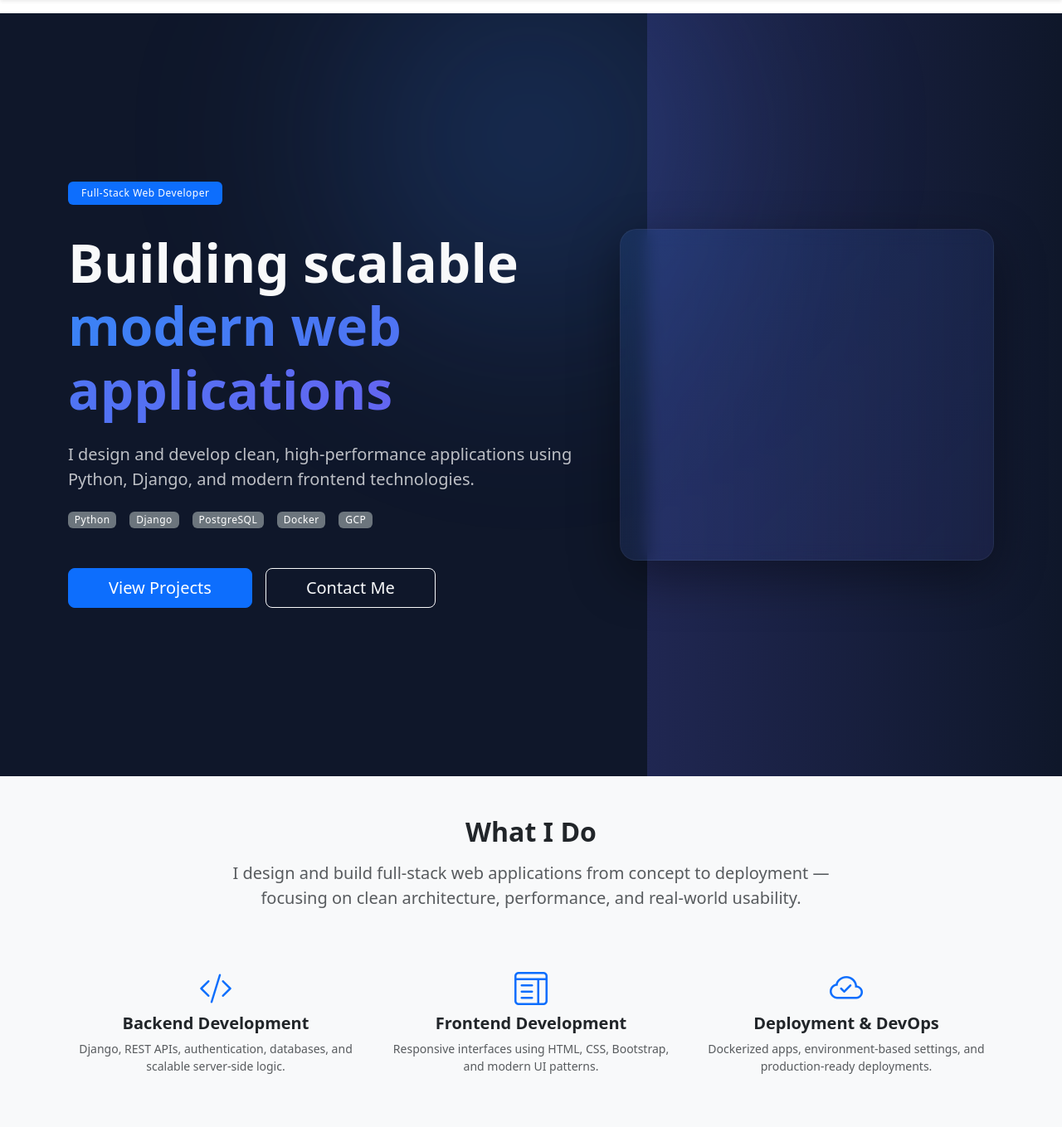
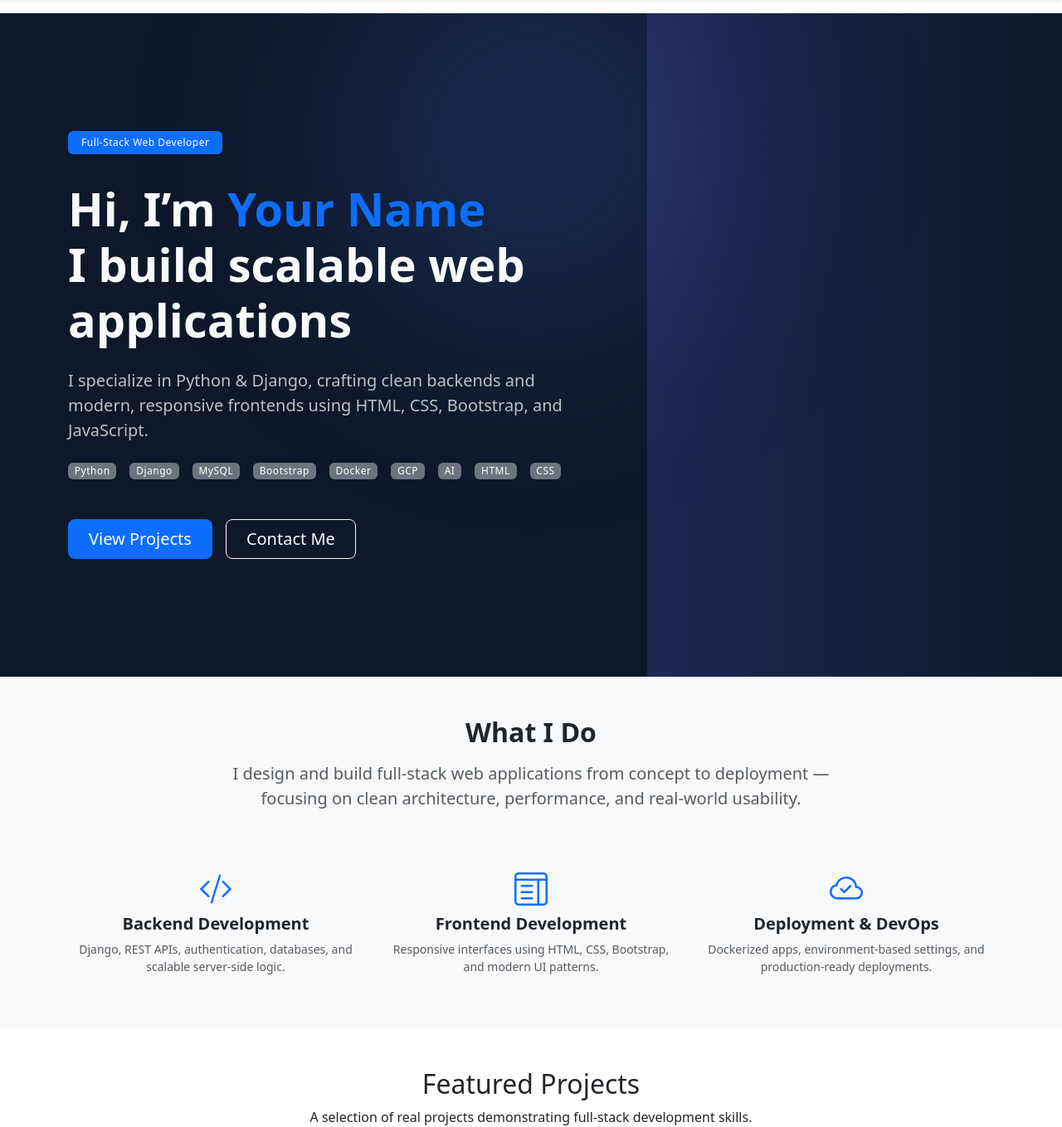
Before and after one commit to abalaye1/devfolio-pro, a Django app: page / in a window 1280 px wide. Shown: the part 56-1415 px from the top of the page at 83% size. Run offline with Django 5.2, Linux system fonts and the light colour scheme; data that the repository does not hold is empty; parts of the project's set-up code (start-up, migrations or seed data) failed here and were passed over.

Commit message:
fix production settings

```diff
--- a/templates/includes/hero.html
+++ b/templates/includes/hero.html
@@ -1,53 +1,58 @@
 <!-- templates/hero.html -->
 {% load static %}
 
-<section class="hero-section text-light">
-  <div class="container position-relative">
-    <div class="row align-items-center min-vh-100">
+<section class="hero-section d-flex align-items-center text-light">
+  <div class="container">
+    <div class="row align-items-center g-5">
 
-      <!-- LEFT CONTENT -->
-      <div class="col-lg-7">
+      <!-- Text Content -->
+      <div class="col-lg-7 text-center text-lg-start">
 
-        <span class="badge bg-primary px-3 py-2 mb-3">
+        <span class="badge bg-primary mb-3 px-3 py-2">
           Full-Stack Web Developer
         </span>
 
-        <h1 class="display-3 fw-bold mt-3">
-          Building scalable<br>
-          <span class="text-gradient">
-            modern web applications
-          </span>
+        <h1 class="display-4 fw-bold mt-3">
+          Hi, I’m
+          <span class="text-primary">
+            {{ site_info.author_name|default:"Your Name" }}
+          </span><br>
+          I build scalable web applications
         </h1>
 
         <p class="lead mt-4 text-light opacity-75">
-          I design and develop clean, high-performance applications using
-          Python, Django, and modern frontend technologies.
+          I specialize in Python & Django, crafting clean backends and modern,
+          responsive frontends using HTML, CSS, Bootstrap, and JavaScript.
         </p>
 
-        <!-- TECH -->
-        <div class="d-flex flex-wrap gap-3 mt-4">
+        <!-- Tech Stack -->
+        <div class="d-flex flex-wrap justify-content-center justify-content-lg-start gap-3 mt-4">
           <span class="badge bg-secondary">Python</span>
           <span class="badge bg-secondary">Django</span>
-          <span class="badge bg-secondary">PostgreSQL</span>
+          <span class="badge bg-secondary">MySQL</span>
+          <span class="badge bg-secondary">Bootstrap</span>
           <span class="badge bg-secondary">Docker</span>
           <span class="badge bg-secondary">GCP</span>
+          <span class="badge bg-secondary">AI</span>
+          <span class="badge bg-secondary">HTML</span>
+          <span class="badge bg-secondary">CSS</span>
         </div>
 
-        <!-- CTA -->
-        <div class="d-flex flex-wrap gap-3 mt-5">
-          <a href="{% url 'projects' %}" class="btn btn-primary btn-lg px-5">
+        <!-- CTA Buttons -->
+        <div class="d-flex flex-column flex-sm-row gap-3 mt-5 justify-content-center justify-content-lg-start">
+          <a href="{% url 'projects' %}" class="btn btn-primary btn-lg px-4">
             View Projects
           </a>
-          <a href="{% url 'contact' %}" class="btn btn-outline-light btn-lg px-5">
+          <a href="{% url 'contact' %}" class="btn btn-outline-light btn-lg px-4">
             Contact Me
           </a>
         </div>
 
       </div>
 
-      <!-- RIGHT SIDE VISUAL PANEL (this is the “sidebar look”) -->
-      <div class="col-lg-5 d-none d-lg-block">
-        <div class="hero-side-panel"></div>
+      <!-- Avatar / Image -->
+      <div class="col-lg-5 text-center">
+         <img ...>
       </div>
 
     </div>
```
